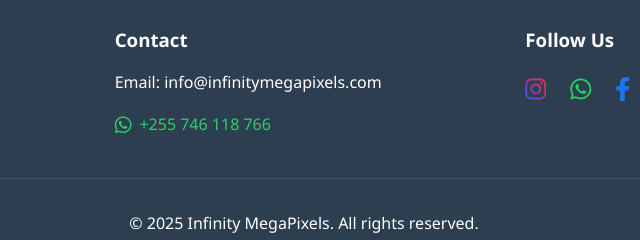
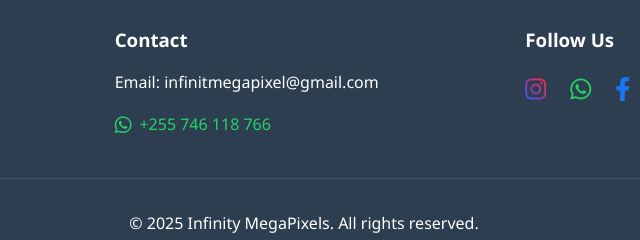
Before and after one commit to Sabai7i/infinity_megapixels, a plain HTML site: page index.html in a window 1280 px wide. Shown: the part 3647-3887 px from the top of the page, 336-976 px from the left. Drawn offline with Linux system fonts and the light colour scheme.

Commit message:
Update index.html

```diff
--- a/index.html
+++ b/index.html
@@ -190,7 +190,7 @@
             </div>
             <div class="footer-section">
                 <h3>Contact</h3>
-                <p>Email: info@infinitymegapixels.com</p>
+                <p>Email: infinitmegapixel@gmail.com</p>
                 <a href="https://wa.me/255746118766" target="_blank" class="whatsapp-link">
                     <i class="fab fa-whatsapp"></i> +255 746 118 766
                 </a>
```
